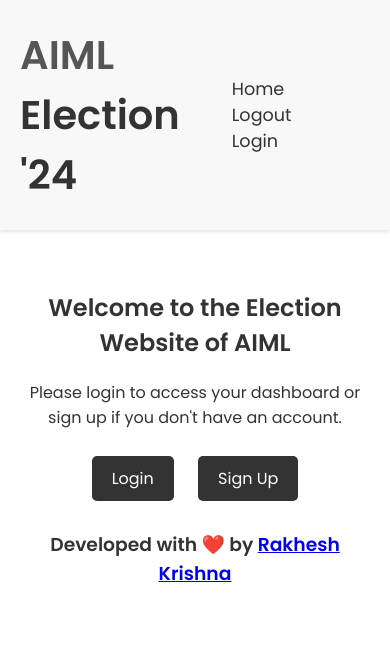
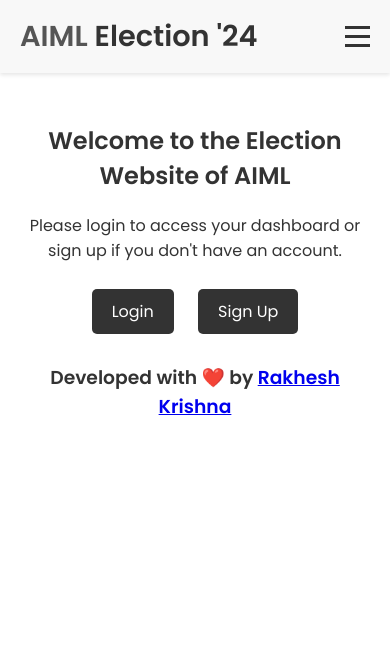
Before and after one commit to rakheshkrishna2005/aiml-election, a Flask app: page / in a window 390 px wide. Shown: the top 647 px of the page. Run offline with Flask 3, Linux system fonts and the light colour scheme.

Commit message:
Update base.html

```diff
--- a/templates/base.html
+++ b/templates/base.html
@@ -17,7 +17,7 @@
         .container {
             max-width: 1200px;
             margin: 0 auto;
-            padding: 20px;
+            padding: 10px 20px;
         }
         header {
             background: #f8f8f8;
@@ -30,12 +30,15 @@
             align-items: center;
         }
         #branding h1 {
-            font-size: 2.5rem;
+            font-size: 1.8rem;
             font-weight: 600;
             margin: 0;
         }
         .highlight {
             color: #555555;
+        }
+        nav {
+            display: flex;
         }
         nav a {
             color: #333333;
@@ -46,6 +49,18 @@
         }
         nav a:hover {
             color: #000000;
+        }
+        .menu-toggle {
+            display: none;
+            flex-direction: column;
+            cursor: pointer;
+        }
+        .bar {
+            width: 25px;
+            height: 3px;
+            background-color: #333;
+            margin: 3px 0;
+            transition: 0.4s;
         }
         .flash-messages {
             list-style-type: none;
@@ -66,6 +81,29 @@
             border-color: #f5c6cb;
             color: #721c24;
         }
+
+        @media (max-width: 768px) {
+            .menu-toggle {
+                display: flex;
+            }
+            nav {
+                display: none;
+                flex-direction: column;
+                width: 100%;
+                position: absolute;
+                top: 60px;
+                left: 0;
+                background: #f8f8f8;
+                padding: 20px 0;
+                box-shadow: 0 2px 4px rgba(0,0,0,0.1);
+            }
+            nav.active {
+                display: flex;
+            }
+            nav a {
+                margin: 10px 20px;
+            }
+        }
     </style>
     {% block extra_css %}{% endblock %}
 </head>
@@ -74,6 +112,11 @@
         <div class="container">
             <div id="branding">
                 <h1><span class="highlight">AIML</span> Election '24</h1>
+            </div>
+            <div class="menu-toggle">
+                <span class="bar"></span>
+                <span class="bar"></span>
+                <span class="bar"></span>
             </div>
             <nav>
                 <a href="{{ url_for('index') }}">Home</a>
@@ -86,5 +129,16 @@
     <main class="container">
         {% block content %}{% endblock %}
     </main>
+
+    <script>
+        document.addEventListener('DOMContentLoaded', (event) => {
+            const menuToggle = document.querySelector('.menu-toggle');
+            const nav = document.querySelector('nav');
+
+            menuToggle.addEventListener('click', () => {
+                nav.classList.toggle('active');
+            });
+        });
+    </script>
 </body>
 </html>
```
